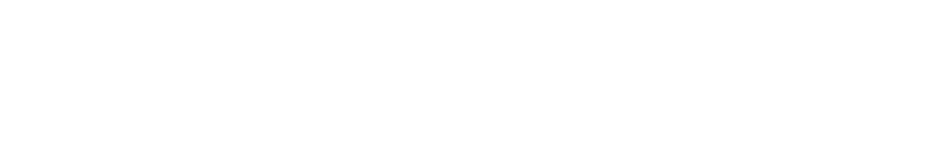
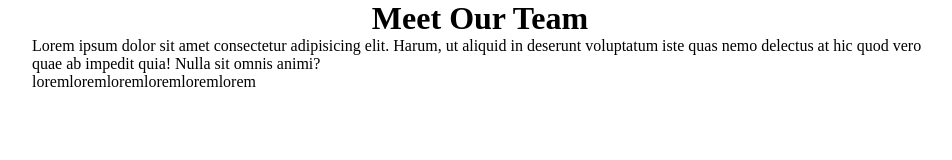
Before and after one commit to simmasa/html-css-flex-cards, a plain HTML site: page index.html in a window 1280 px wide. Shown: the whole page, without its empty margins (160-1112 px from the left). Drawn offline with Linux system fonts and the light colour scheme.

Commit message:
struttura base html

```diff
--- a/index.html
+++ b/index.html
@@ -9,6 +9,19 @@
     <link rel="stylesheet" href="/style/style.css">
 </head>
 <body>
-
+    <header class="container">
+        <h1>Meet Our Team</h1>
+    </header>
+    <main class="container">
+        <p>Lorem ipsum dolor sit amet consectetur adipisicing elit. Harum, ut aliquid in deserunt voluptatum iste quas nemo delectus at hic quod vero quae ab impedit quia! Nulla sit omnis animi?</p>
+        <div class="flex-cont">
+            <div class="cards">lorem</div>
+            <div class="cards">lorem</div>
+            <div class="cards">lorem</div>
+            <div class="cards">lorem</div>
+            <div class="cards">lorem</div>
+            <div class="cards">lorem</div>
+        </div>
+    </main>
 </body>
 </html>
--- a/style/style.css
+++ b/style/style.css
@@ -0,0 +1,19 @@
+/* reset */
+*{
+    margin: 0;
+    padding: 0;
+    box-sizing: border-box;
+}
+
+/* layout */
+
+header {
+    text-align: center;
+}
+.container {
+    width: 70%;
+    margin: auto;
+}
+.flex-cont {
+    display: flex;
+}
```
